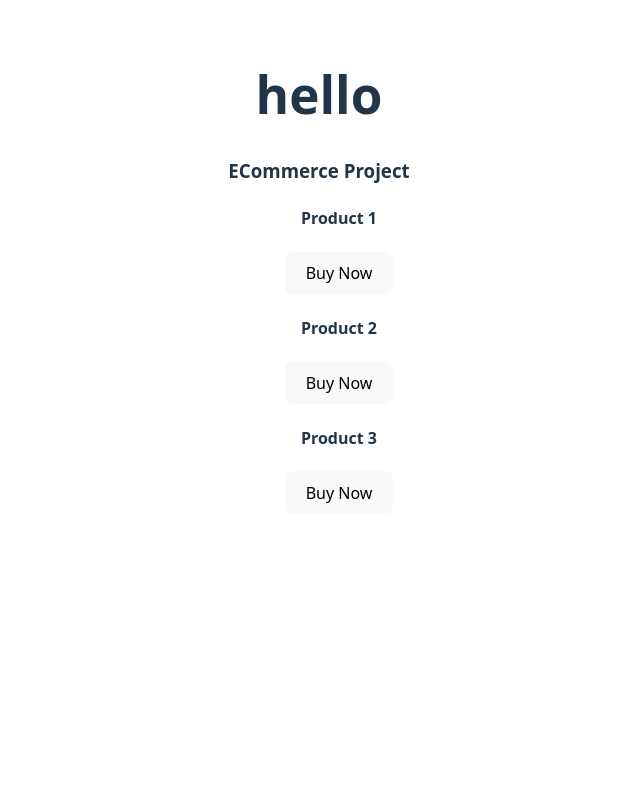
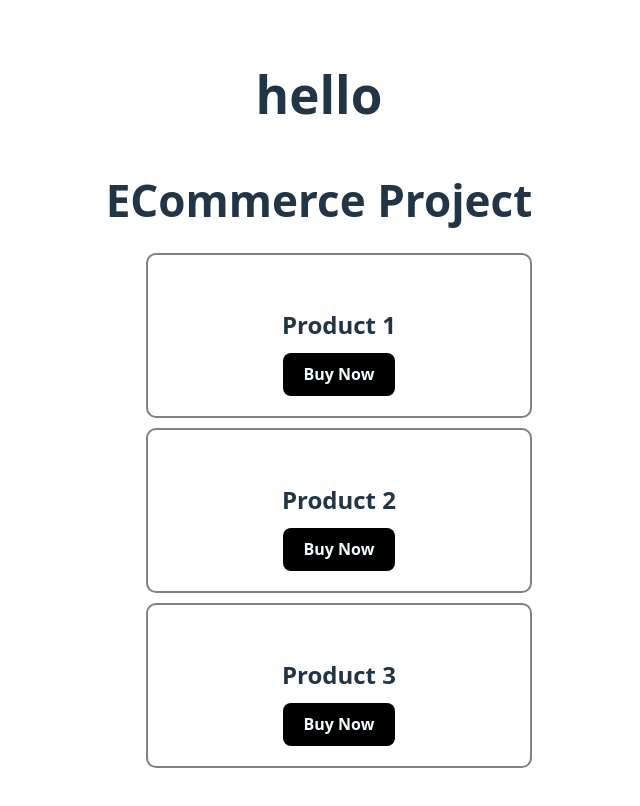
Before and after one commit to lauraanderson-projects/ReactApp, a React (Vite) app in the folder vite-project/: page / in a window 1280 px wide. Shown: the top 806 px of the page, without its empty margins (321-961 px from the left). Built offline with nearby package versions, Linux system fonts and the light colour scheme.

Commit message:
CSS Styling practice
css, module css, inline css in react.

```diff
--- a/vite-project/src/components/products/components/product-item.jsx
+++ b/vite-project/src/components/products/components/product-item.jsx
@@ -1,11 +1,21 @@
+import styles from "./product-item.module.css";
+
 function ButtonComponent() {
-  return <button>Buy Now</button>;
+  return <button className={styles.buttonStyle}>Buy Now</button>;
 }
 
 function ProductItem({ singleProductItem, key }) {
   return (
-    <div key={key}>
-      <h4>{singleProductItem}</h4>
+    <div
+      style={{
+        padding: "20px",
+        border: "2px solid grey",
+        marginBottom: "10px",
+        borderRadius: "10px",
+      }}
+      key={key}
+    >
+      <h4 className={styles.productTitle}>{singleProductItem}</h4>
       <ButtonComponent />
     </div>
   );
--- /dev/null
+++ b/vite-project/src/components/products/components/product-item.module.css
@@ -0,0 +1,11 @@
+.buttonStyle {
+  background-color: black;
+  font-weight: bold;
+  color: azure;
+}
+
+.productTitle {
+  font-size: 24px;
+  font-weight: bold;
+  margin-bottom: 10px;
+}
--- a/vite-project/src/components/products/index.jsx
+++ b/vite-project/src/components/products/index.jsx
@@ -1,10 +1,11 @@
 import ProductItem from "./components/product-item";
+import "./style.css";
 
 function ProductList({ listOfProducts }) {
   //dummyProductData){{
   return (
     <div>
-      <h3>ECommerce Project</h3>
+      <h3 className="title">ECommerce Project</h3>
       {/*<ProductItem />*/}
       <ul>
         {listOfProducts.map((item, index) => (
--- /dev/null
+++ b/vite-project/src/components/products/style.css
@@ -0,0 +1,5 @@
+.title {
+  font-size: 44px;
+  font-weight: bold;
+  margin-bottom: 20px;
+}
```
